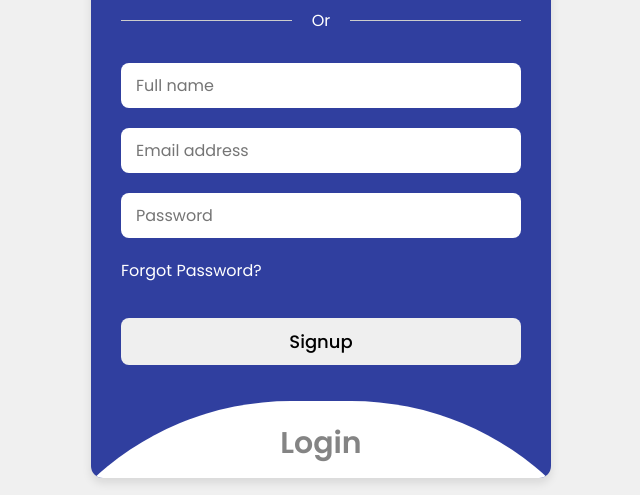
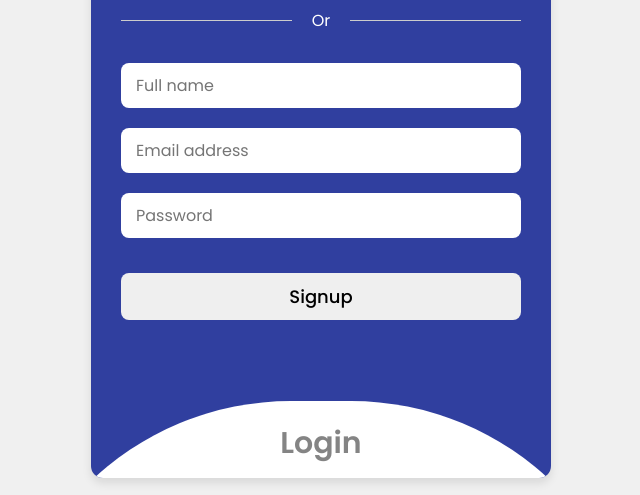
Before and after one commit to jakedusing/JS-AnimatedLogin, a plain HTML site: page index.html in a window 1280 px wide. Shown: the part 242-737 px from the top of the page, without its empty margins (319-959 px from the left). Drawn offline with nearby package versions, Linux system fonts and the light colour scheme.

Commit message:
remove forgot password from sign up section

```diff
--- a/index.html
+++ b/index.html
@@ -29,7 +29,6 @@
           <input type="text" placeholder="Full name" required />
           <input type="email" placeholder="Email address" required />
           <input type="password" placeholder="Password" required />
-          <a href="#">Forgot Password?</a>
           <button type="submit" class="btn">Signup</button>
         </form>
       </div>
```
